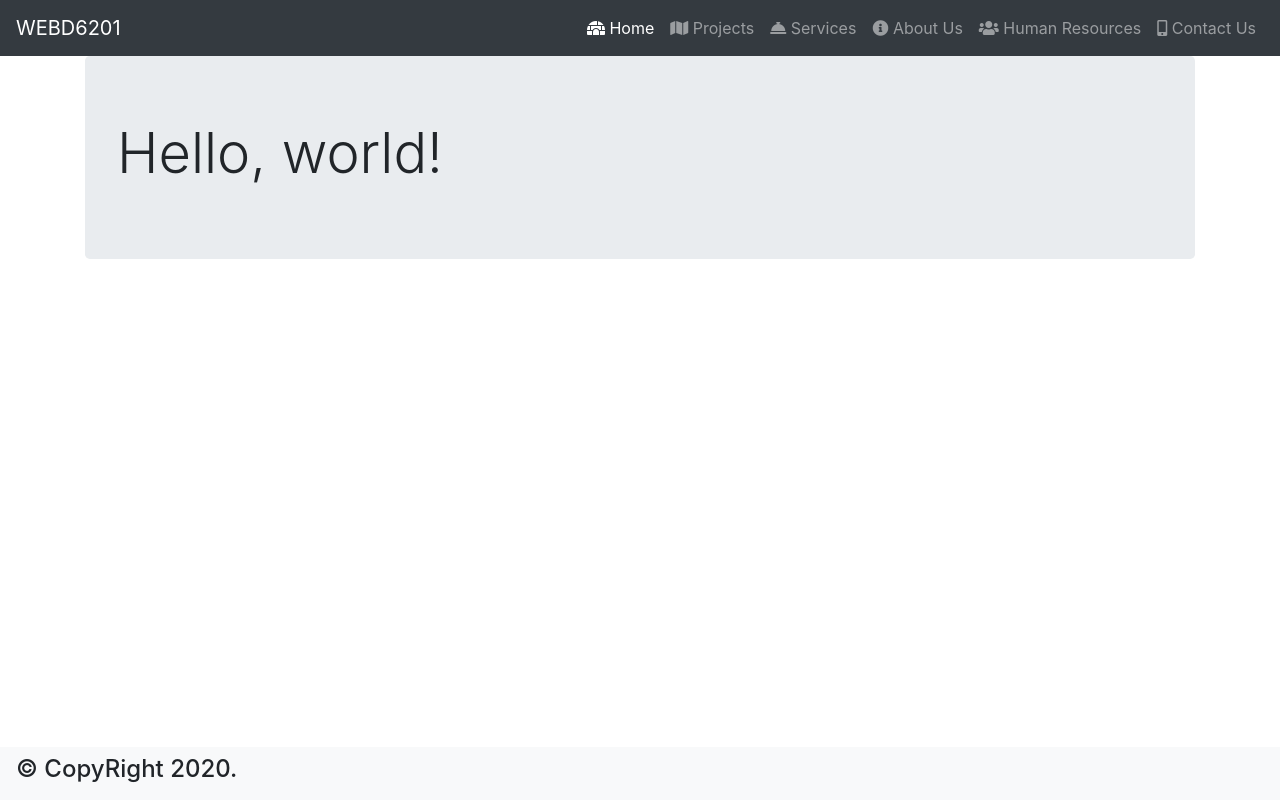
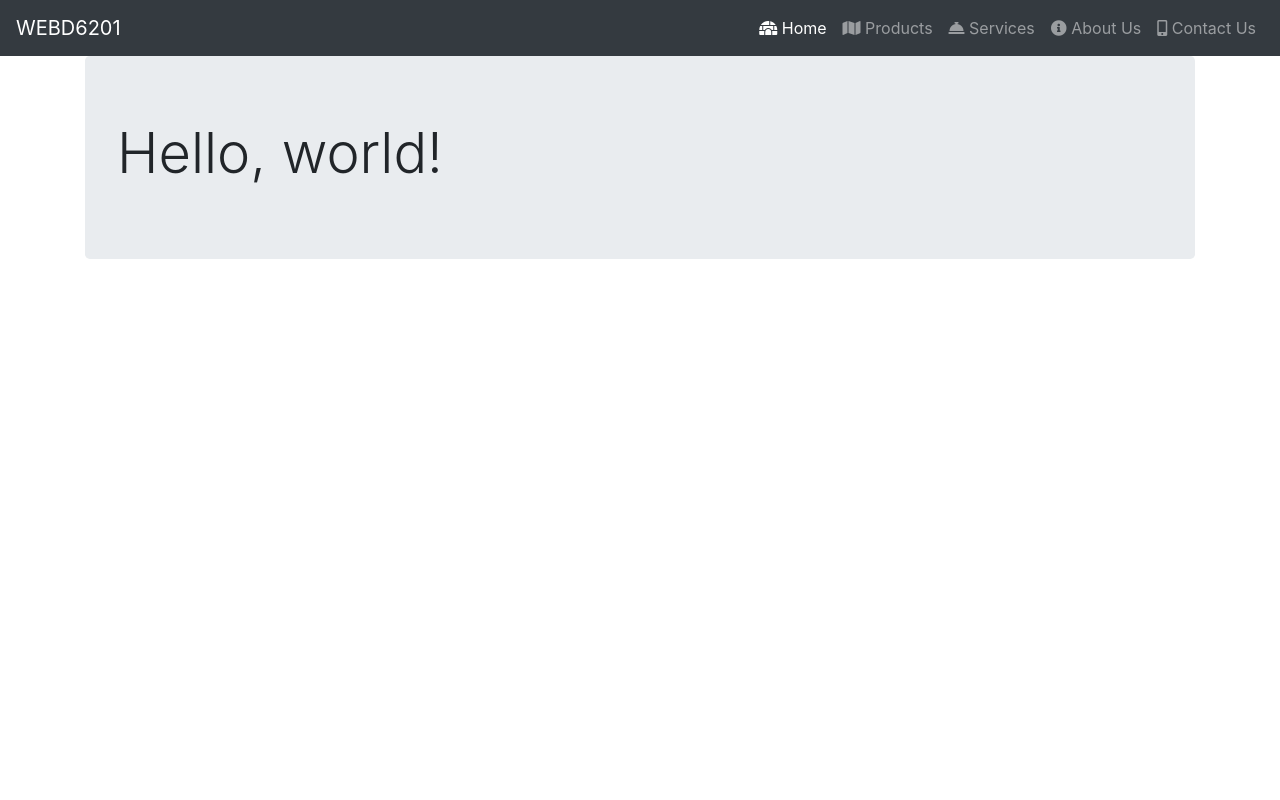
Before and after one commit to kyle-james/webd6201-lab3, a website: page index.html in a window 1280 px wide. Drawn offline with nearby package versions, Linux system fonts and the light colour scheme.

Commit message:
updated project for week 5

```diff
--- a/Scripts/app.js
+++ b/Scripts/app.js
@@ -1,9 +1,3 @@
-/*
-    Name: Tom Tsiliopoulos
-    StudentID: 123456789
-    Date Completed: January 27, 2020
-*/
-
 "use strict";
 //IIFE - Immediately Invoked Function Expression
 // mean? -> anonymous self-executing function
@@ -13,23 +7,7 @@ let app;
 
     // Declare Function Variables here...
     console.log("%cDeclaring Variables", "color: red;")
-    // variables for Part A
-    let productsLI;
 
-    // variables for Part B
-    let contactUsLI;
-    let contactUsLIParent;
-    let humanResroucesLI;
-
-    // variables for Part C
-    let bottomNav;
-    let h4CopyRight;
-    let pageBody;
-    let jqueryScript;
-    let jqueryScriptParent;
-
-    // test practice variables
-    let h1Delete;
 
     /**
      * Variable initialization in this function
@@ -37,44 +15,7 @@ let app;
      */
     function Start()
     {
-        // Part A
-        // step 1 - bind / connect to the element that you wish to manipulate
-        productsLI = document.getElementById("products");
-        //products.innerHTML = "<a class='nav-link' href='#'><i class='fas fa-hamsa'></i> Projects</a>"
-        //productsLI.firstElementChild.innerHTML = "<i class='fas fa-hamsa'></i> Projects"
-        productsLI.firstElementChild.lastChild.textContent = " Projects";
 
-
-        // Part B
-        contactUsLI = document.getElementById('contact');
-        contactUsLIParent = contactUsLI.parentNode;
-        humanResroucesLI = contactUsLI.cloneNode(true);
-        humanResroucesLI.id = "hr";
-        //HRLI.firstElementChild.innerHTML = "<i class='fas fa-users'></i> Human Resources";
-
-        humanResroucesLI.firstElementChild.firstElementChild.className = "fas fa-users";
-        humanResroucesLI.firstElementChild.lastChild.textContent = " Human Resources";
-
-        contactUsLIParent.insertBefore(humanResroucesLI, contactUsLI);
-
-
-        // Part C
-        bottomNav = document.createElement('nav');
-        bottomNav.className = "navbar fixed-bottom navbar-light bg-light";
-
-        h4CopyRight = document.createElement('h4');
-        h4CopyRight.innerHTML = "&copy; CopyRight 2020.";
-
-        bottomNav.appendChild(h4CopyRight);
-
-
-        pageBody = document.getElementsByTagName('body')[0];
-        //pageBody.appendChild(bottomNav);
-
-        jqueryScript = pageBody.children[4];
-        jqueryScriptParent = jqueryScript.parentNode;
-
-        jqueryScriptParent.insertBefore(bottomNav, jqueryScript);
 
         Main();
     }
@@ -85,26 +26,6 @@ let app;
      */
     function Main()
     {
-        // test practice
-
-        // delete example
-       h1Delete = document.getElementsByTagName('h1')[0];
-       // h1Delete.remove();
-
-       h1Delete.addEventListener("click", function(){
-           h1Delete.textContent = "Good Bye!";
-       });
-
-       h1Delete.addEventListener("mouseover", function(){
-        h1Delete.style.cssText = "color: red";
-        h1Delete.style.cursor = "pointer";
-    });
-
-    h1Delete.addEventListener("mouseout", function(){
-        h1Delete.style.color = "black";
-        h1Delete.style.cursor = "default";
-    });
-
 
     }
 
--- a/index.html
+++ b/index.html
@@ -8,7 +8,7 @@
     <link rel="stylesheet" href="./node_modules/bootstrap/dist/css/bootstrap.min.css">
     <link rel="stylesheet" href="./node_modules/@fortawesome/fontawesome-free/css/all.min.css">
     <link rel="stylesheet" href="./Content/app.css">
-    <title>WEBD6201 - Lesson 2</title>
+    <title>WEBD6201 - Lesson 5</title>
 </head>
 <body>
     <!-- Main Nav -->
--- a/package.json
+++ b/package.json
@@ -1,7 +1,7 @@
 {
-  "name": "webd6201-lesson3a",
+  "name": "webd6201-lesson5",
   "version": "1.0.0",
-  "description": "Demo Project for WEBD6201 - Lesson 3",
+  "description": "Demo Project for WEBD6201 - Lesson 5",
   "main": "app.js",
   "author": "Tom Tsiliopoulos",
   "license": "MIT",
```
Also changed, not shown: README.md.
